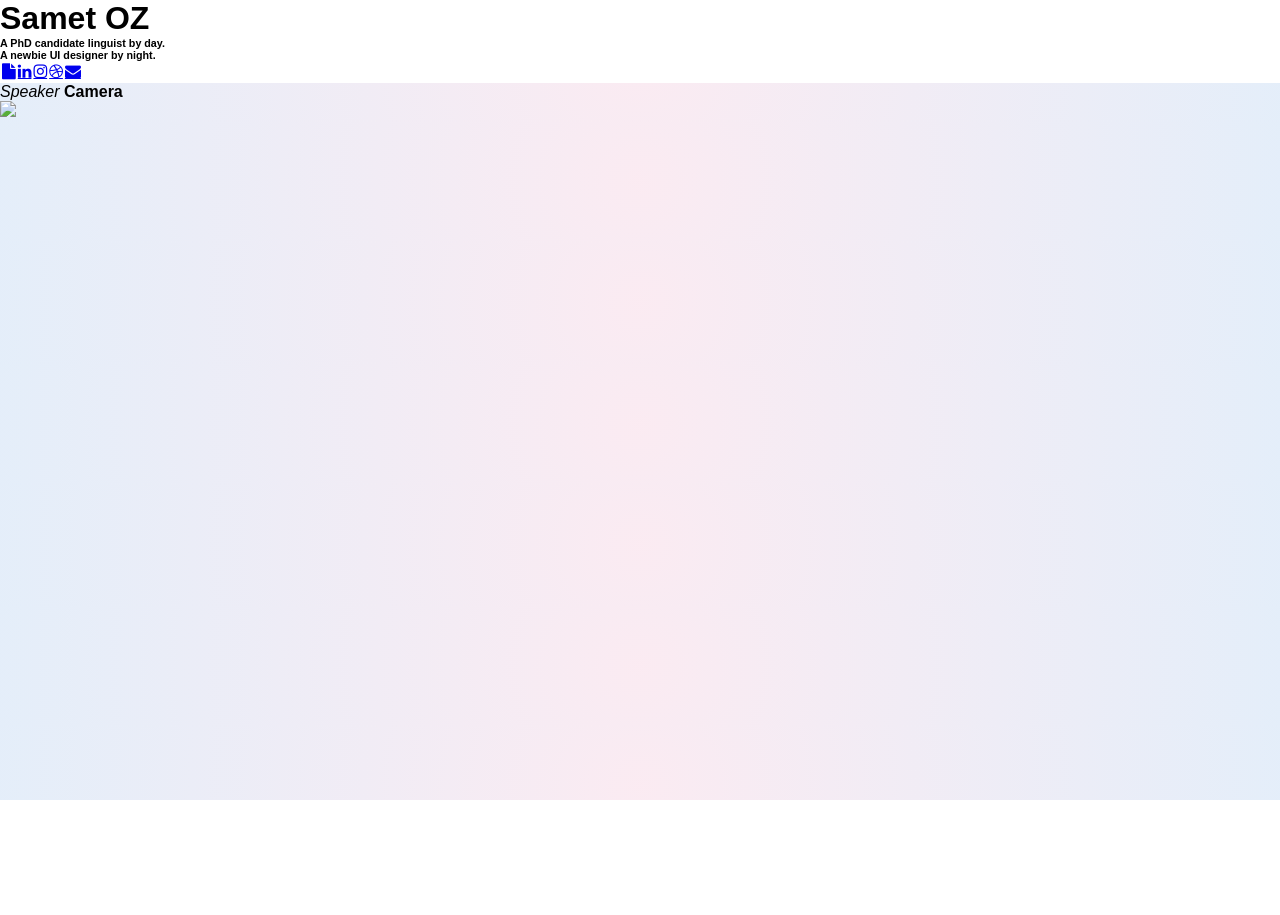
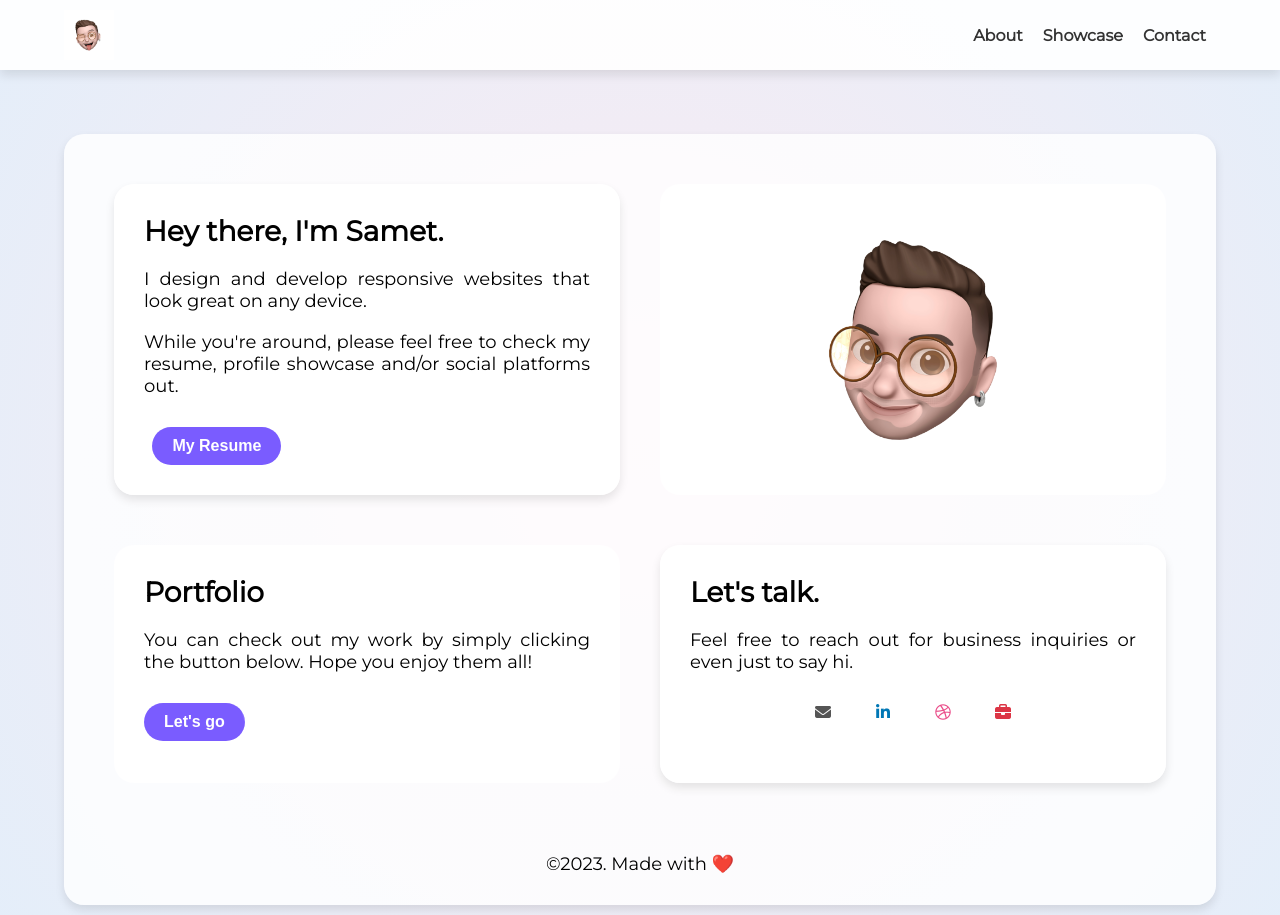
Before and after one commit to Kw4nzah/portfolio, a plain HTML site: page index.html in a window 1280 px wide. Before the commit the page ends 800 px from the top, so only its background shows below. Drawn offline with nearby package versions, Linux system fonts and the light colour scheme.

Commit message:
Update index.html

```diff
--- a/index.html
+++ b/index.html
@@ -1,57 +1,102 @@
 <!DOCTYPE html>
-<html>
+<html lang="en">
 <head>
-    <meta name="viewport" content="width=device-width, initial-scale=1">
-    <meta http-equiv=“X-UA-Compatible” content=“ie=edge”>
-    <link rel="stylesheet"  href="main.css">
-    <link rel="stylesheet" href="https://fonts.googleapis.com/css?family=oswald">
-    <link rel="stylesheet" href="https://cdnjs.cloudflare.com/ajax/libs/font-awesome/4.7.0/css/font-awesome.min.css">
-    <script src="https://ajax.googleapis.com/ajax/libs/jquery/3.5.1/jquery.min.js"></script>
+<meta charset="UTF-8">
+<meta name="viewport" content="width=device-width, initial-scale=1">
+<link rel="stylesheet" href="main.css">
+<link rel="stylesheet" href="https://fonts.googleapis.com/css?family=Montserrat">
+<script src="https://kit.fontawesome.com/071add2f73.js" crossorigin="anonymous"></script>
+<link rel="icon" href="/images/favicon.ico" type="image/x-icon" />
+<link rel="stylesheet" href="https://cdnjs.cloudflare.com/ajax/libs/font-awesome/4.7.0/css/font-awesome.min.css">
+  <title>Samet OZ | Design Portfolio</title>
+  <style>
+    html {
+  scroll-behavior: smooth;
+}
+body {
+            animation: fadeInAnimation ease 1s;
+            animation-iteration-count: 1;
+            animation-fill-mode: forwards;
+        }
+        @keyframes fadeInAnimation {
+            0% {
+                opacity: 0;
+            }
+            100% {
+                opacity: 1;
+            }
+        }
+    body, h1,h2,h3,h4,h5,h6 {font-family: "Montserrat", sans-serif}
+    @media only screen and (min-width: 600px) {
+  .desktop {
+    display: block;
+  }
 
-    <title>Samet OZ | Design Portfolio</title>
+  .mobile {
+    display: none;
+  }
+}
 
-    <script src="https://ajax.googleapis.com/ajax/libs/jquery/3.5.0/jquery.min.js"></script>
+@media only screen and (max-width: 600px) {
+  .desktop {
+    display: none;
+  }
 
+  .mobile {
+    display: block;
+  }
+}
+    </style>
 </head>
 
-<body class="unselectable">
-    <div class="flex-container">
+<body>
+  <header>
+    <img class="rotate-reverse" src="/images/camet_mini_white.jpg" height="50">
+    <nav>
+      <ul>
+        <li><a href="#home">About</a></li>
+        <li><a href="#showcase">Showcase</a></li>
+        <li><a href="#contact">Contact</a></li>
+      </ul>
+    </nav>
+  </header>
 
-        <div class="flex-item-left" style="background-color:white;">
+  <main>
+    <div class="glassmorphism">
+      <div class="container">
+        <div class="item item1 section" id="home">
+          <h2>Hey there, I'm Samet.</h2>
+            <p>I design and develop responsive websites that look great on any device.</p>
+            &nbsp;
+            <p>While you're around, please feel free to check my resume, profile showcase and/or social platforms out.</p>
+            &nbsp;
+            <button class="crack-button" onclick="location.href='/docs/ozsamet-resume-en.pdf'" type="button">My Resume</button>
+        </div>
+        <div class="item item2 section-no-border centre">
+          <img class="rotate" src="/images/camet_head.png" height="200" alt="hehe">
+        </div>
+        <div class="item item3 section-no-border" id="showcase">
+          <h2>Portfolio</h2>
+          <p>You can check out my work by simply clicking the button below. Hope you enjoy them all! </p>
+          <button onclick="location.href='/showcase.html'" class="crack-button">Let's go</button>
 
-
-            <div class="pp"></div>
-            <h1> Samet OZ </h1>
-            <h6>A PhD candidate linguist by day. <br> A newbie UI designer by night.</h6>
-            <div>
-                <table align="center">
-                    <tr>
-                      <td><a href="docs/resume.pdf" alt="My resume" class="fa fa-file"></a></td>
-                      <td><a href="https://www.linkedin.com/in/samet-oz-7516b5223/" class="fa fa-linkedin"></a></td>
-                      <td><a href="https://www.instagram.com/tsey/" class="fa fa-instagram"></a></td>
-                      <td><a href="https://dribbble.com/kw4nzah" class="fa fa-dribbble"></a></td>
-                      <td><a href="mailto:oz.samet@mail.ru" class="fa fa-envelope"></a></td>
-                    </tr>
-                </table>
-            </div>
         </div>
-
-        <div class="flex-item-right">
-            <div class="iphone-x">
-                <i>Speaker</i>
-                <b>Camera</b>
-
-                <div id="container"> </div>
-                <script>
-                    var images = ['checkout.jpg','item.jpg','menu1-birds.jpg','menu1-cats.jpg','menu1-dogs.jpg','menu1-fish.jpg','menu1-others.jpg','menu1-reptiles.jpg','menu1.jpg','payment.jpg','splash.jpg','resize.gif'];
-
-                    $('<img class="fade-in" src="images/' + images[Math.floor(Math.random() * images.length)] + '">').appendTo('#container');
-                    </script>
-              </div>
+        <div class="item item4 section" id="contact">
+          <h2>Let's talk.</h2>
+      <p>Feel free to reach out for business inquiries or even just to say hi.</p>
+      <div class="social-media">
+        <a href="mailto:oz.samet@mail.ru" class="btn btn-mail"><i class="fas fa-envelope"></i></a>
+        <a href="https://www.linkedin.com/in/oz-samet/" alt="LinkedIn" target="_blank" class="linkedin"><i class="fab fa-linkedin-in"></i></a>
+        <a href="https://dribbble.com/kw4nzah/" target="_blank" class="dribbble"><i class="fab fa-dribbble"></i></a>
+        <a href="https://hh.ru/resume/ba054201ff0802a6e30039ed1f38794d365170/" target="_blank" class="hhru"><i class="fas fa-briefcase"></i></a>
+      </div>
         </div>
-
-
+      </div>
+<footer class="footer">
+    <p>&copy;2023. Made with ❤️</p>
+  </footer>
+    </div>
+  </main>
 
 </body>
-
 </html>
```
